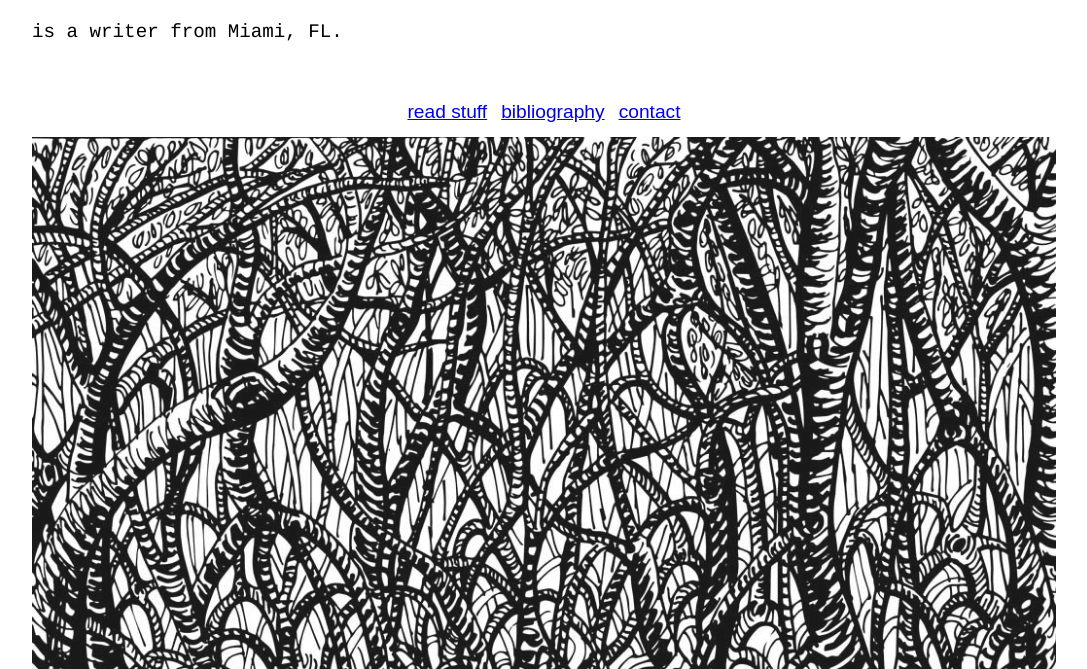
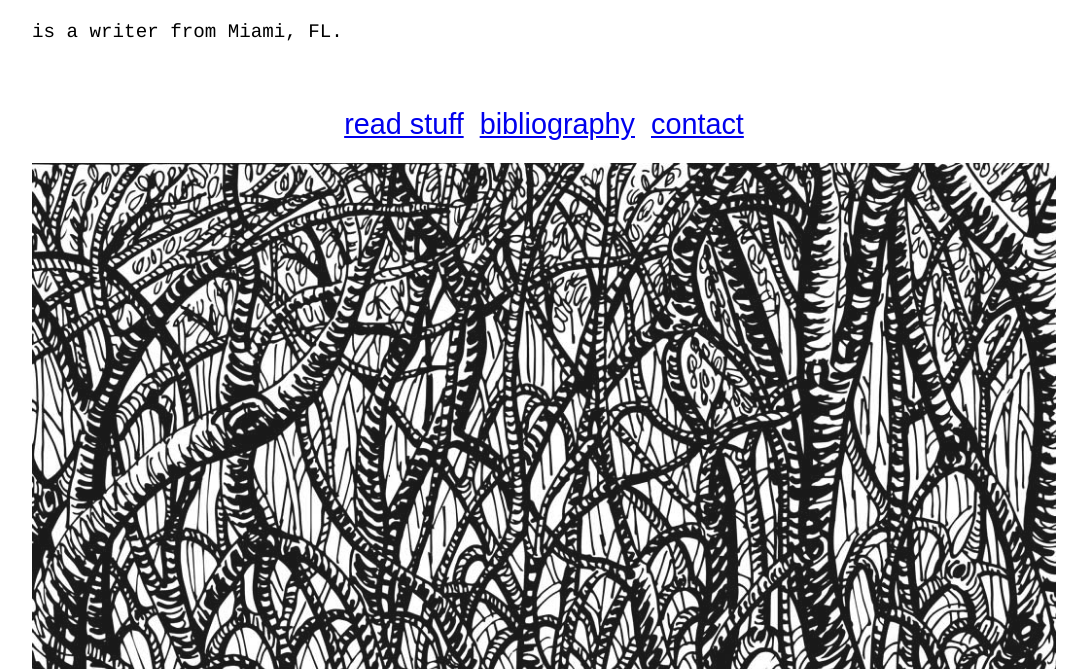
Before and after one commit to mdiazfeito/authorsite, a plain HTML site: page index.html in a window 1280 px wide. Shown: the part 131-800 px from the top of the page, without its empty margins (96-1183 px from the left). Drawn offline with nearby package versions, Linux system fonts and the light colour scheme; a script that the page names is missing.

Commit message:
Update style.css

```diff
--- a/style.css
+++ b/style.css
@@ -145,6 +145,10 @@ li {
   cursor: pointer;
 }
 
+#nav_container {
+  font-size: 150%;
+}
+
 p {
   font-family: Courier;
   font-size: 120%;
```
